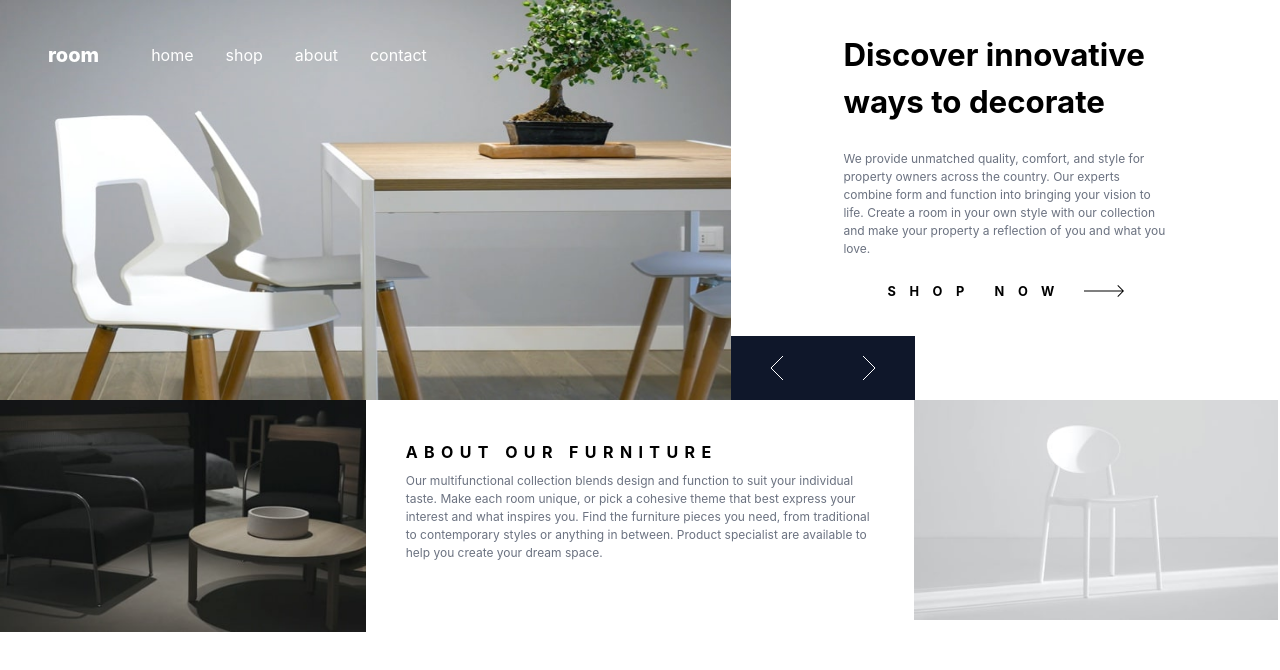
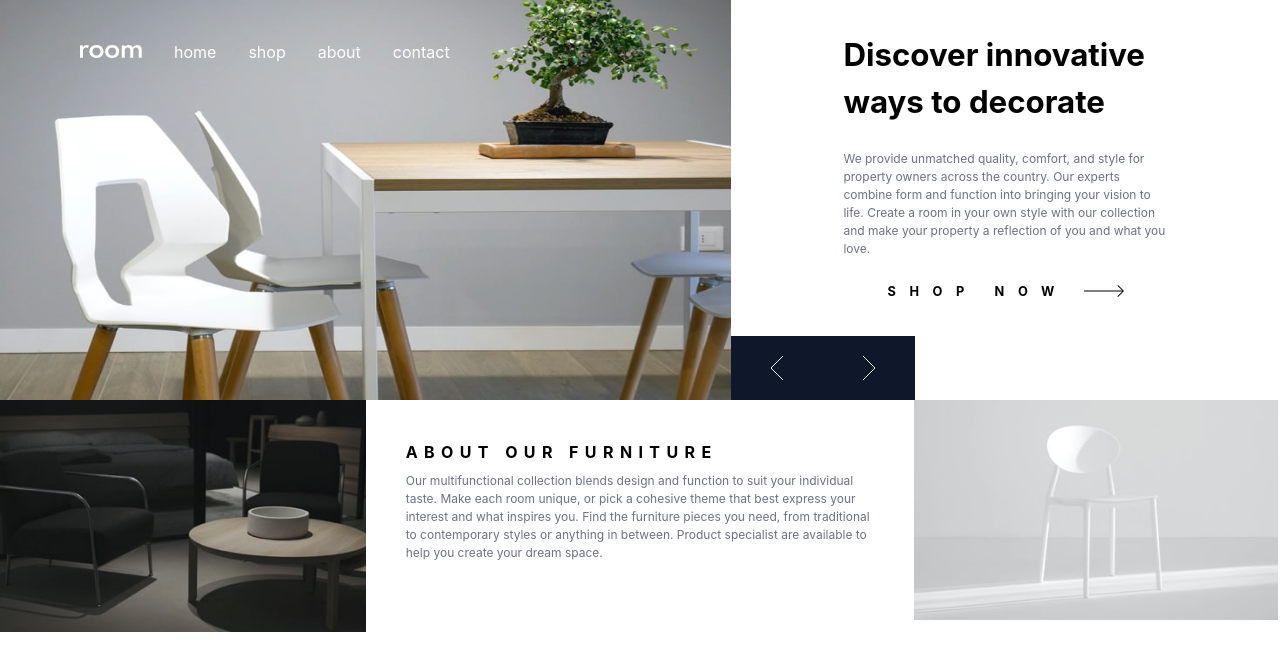
Before and after one commit to Dhei-vid/Terrace, a React (Create React App) app: page / in a window 1280 px wide. Shown: the top 670 px of the page. Built offline with nearby package versions, Linux system fonts and the light colour scheme.

Commit message:
fix:used the correct logo for the nav.

```diff
--- a/src/components/navigation/navigation.component.tsx
+++ b/src/components/navigation/navigation.component.tsx
@@ -1,10 +1,16 @@
 import logo from "../../images/logo.svg";
+import hamburger from "../../images/icon-hamburger.svg";
 
 const Navigation = () => {
   return (
     <>
       <ul className="flex space-x-8 justify-items-center items-center px-7 absolute top-10 left-5 text-white">
-        <li className="text-xl font-extrabold cursor-pointer mr-5">room</li>
+        <li className="cursor-pointer items-center md:hidden">
+          <img src={hamburger} alt="hamburger icon" />
+        </li>
+        <li className="cursor-pointer mr-5 items-center">
+          <img src={logo} alt="logo" />
+        </li>
         <li className="cursor-pointer">home</li>
         <li className="cursor-pointer">shop</li>
         <li className="cursor-pointer">about</li>
```
